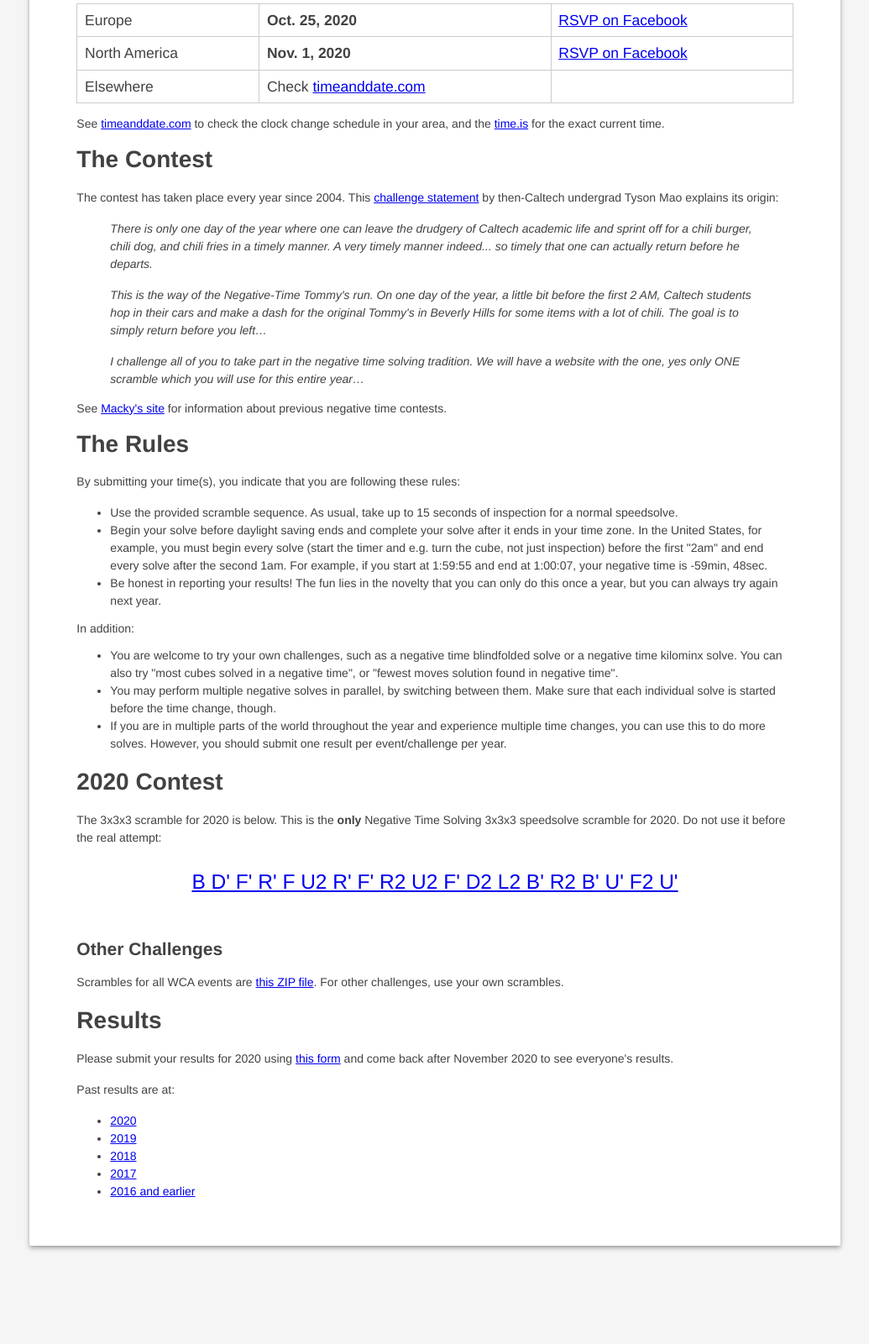
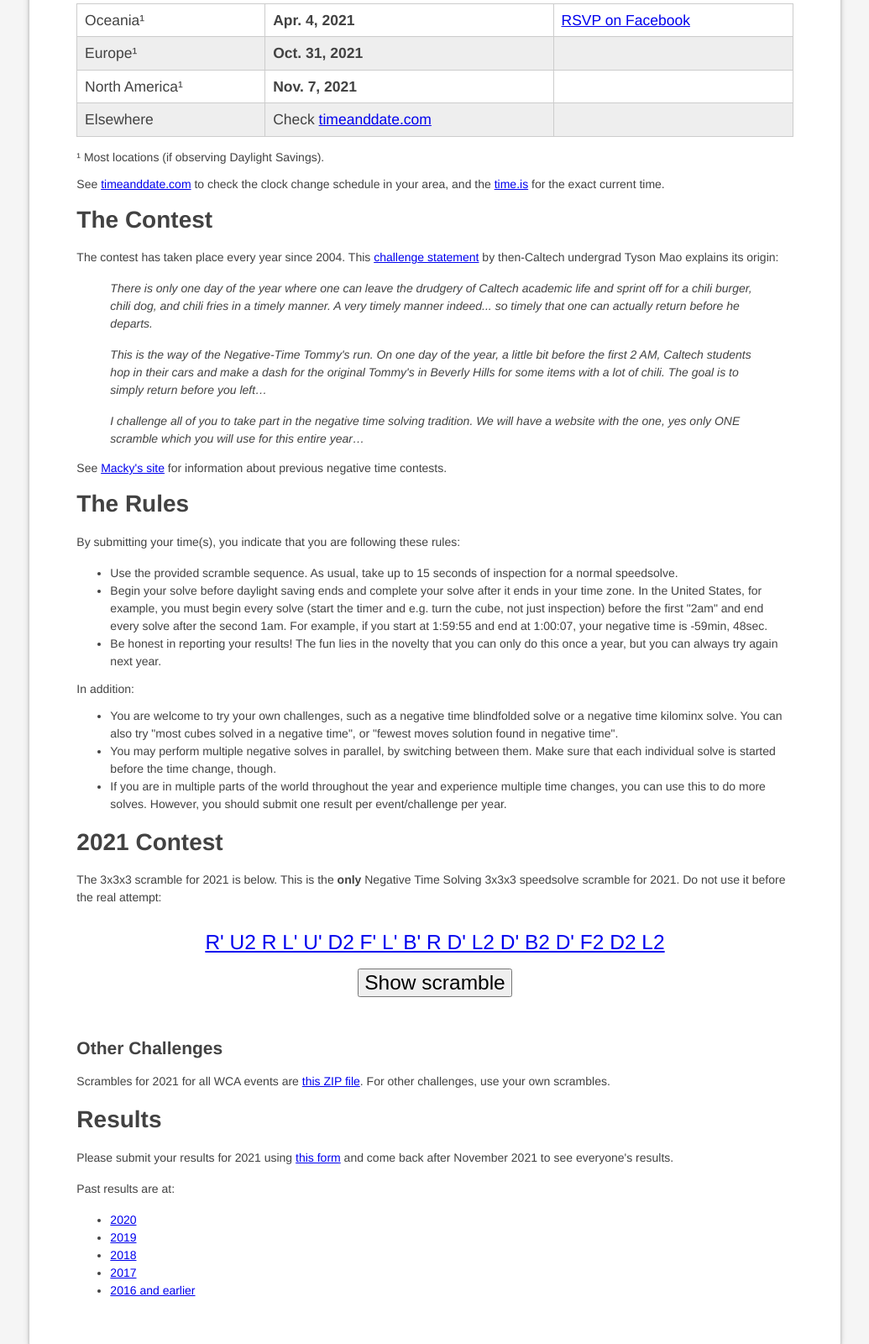
Before and after one commit to cubing/negative-time.cubing.net, a plain HTML site: page index.html in a window 1280 px wide. Shown: the part 499-2099 px from the top of the page at 84% size, without its empty margins (122-1157 px from the left). Before the commit the page ends 2062 px from the top, so only its background shows below. Drawn offline with Linux system fonts and the light colour scheme.

Commit message:
Update for 2021.

```diff
--- /dev/null
+++ b/2021/index.html
@@ -0,0 +1,73 @@
+<!doctype html>
+<html>
+
+<head>
+  <meta charset="utf-8" />
+  <meta name="viewport" content="initial-scale=0.5">
+  <title>Negative Time Solving Contest 2020</title>
+  <link rel="stylesheet" href="../style.css">
+  <link rel="shortcut icon" id="favicon" href="../img/favicon.gif" />
+  <style>
+    .content {
+      min-width: 512px;
+    }
+  </style>
+  <script src="https://cdn.cubing.net/esm/web_modules/cubing/twisty.js" type="module" defer></script>
+</head>
+
+<body>
+
+  <div class="header">
+    <a href="https://cubing.net/">cubing.net</a>&nbsp;→&nbsp;<a href="../">Negative Time</a>&nbsp;→&nbsp;2020
+  </div>
+  <div class="ribbon"></div>
+  <div class="content">
+
+    <h1 id="results">Negative Time Solving Contest 2021</h1>
+
+    <!-- Start of results-->
+    <!-- End or results -->
+
+    <h1>The Scrambles</h1>
+
+    <p>The 3x3x3 scramble for 2021 is below.</p>
+
+    <div class="scramble">
+      <a href="https://alg.cubing.net/?alg=R-_U2_R_L-_U-_D2_F-_L-_B-_R_D-_L2_D-_B2_D-_F2_D2_L2&view=playback">
+        R' U2 R L' U' D2 F' L' B' R D' L2 D' B2 D' F2 D2 L2
+      </a>
+      <div style="display: grid; place-content: center;">
+        <button
+        onclick="document.querySelector('#scramble-viewer').style.display
+        ='inherit'; this.remove();"
+          style="margin-top: 0.5em; font-size: 1em;"
+        >Show
+        scramble</button>
+        <twisty-player
+          id="scramble-viewer"
+          alg="R' U2 R L' U' D2 F' L' B' R D' L2 D' B2 D' F2 D2 L2"
+          style="width: 384px; display: none;"
+          visualization="2D"
+          control-panel="none"
+          background="none"
+        ></twisty-player>
+      </div>
+    </div>
+
+    <h2>Other Challenges</h2>
+
+    Scrambles for all WCA events are <a href="./scrambles-2021.zip">this ZIP
+    file</a>. For other challenges, use
+    your own scrambles.
+
+    <h1 id="results">Results</h1>
+
+    <p>Please submit your results for 2021 using <a
+        href="https://docs.google.com/forms/d/e/1FAIpQLSdci5GKWAkMVzJAlx96C-tXtecXDZ5Z8Von-MUKQItDMCpRdQ/viewform?usp=sf_link">this
+        form</a> and come
+      back after November 2021 to see everyone's results.</p>
+
+  </div>
+</body>
+
+</html>
--- a/index.html
+++ b/index.html
@@ -7,6 +7,7 @@
   <title>Negative Time Solving Contest</title>
   <link rel="stylesheet" href="style.css">
   <link rel="shortcut icon" id="favicon" href="../img/favicon.gif" />
+  <script src="https://cdn.cubing.net/esm/web_modules/cubing/twisty.js" type="module" defer></script>
 </head>
 
 <body>
@@ -36,22 +37,38 @@
           font-size: 1.25em;
         }
       </style>
-      <table class="events"><tr>
-        <td>Europe</td>
-        <td><b>Oct. 25, 2020</b></td>
-        <td><a href="https://www.facebook.com/events/1020956998366170/">RSVP
-            on Facebook</a></td>
-      </tr><tr></tr>
-      <td>North America</td>
-      <td><b>Nov. 1, 2020</b></td>
-      <td><a href="https://www.facebook.com/events/643650192996031/">RSVP
-          on Facebook</a></td>
-      </tr><tr></tr>
-      <td>Elsewhere</td>
-      <td>Check <a href="https://www.timeanddate.com/time/dst/events.html">timeanddate.com</a></td>
-      <td></td>
+      <table class="events">
+      <tr>
+        <td>Oceania¹</td>
+        <td><b>Apr. 4, 2021</b></td>
+        <td>
+          <a href="https://www.facebook.com/events/450500986089191/">RSVP on Facebook</a>
+          </td>
+      </tr>
+      <tr>
+        <td>Europe¹</td>
+        <td><b>Oct. 31, 2021</b></td>
+        <td>
+          <!-- <a href="https://www.facebook.com/events/1020956998366170/">RSVP on Facebook</a> -->
+        </td>
+      </tr>
+      <tr>
+        <td>North America¹</td>
+        <td><b>Nov. 7, 2021</b></td>
+        <td>
+          <!-- <a href="https://www.facebook.com/events/643650192996031/">RSVP on Facebook</a> -->
+          </td>
+      </tr>
+      <tr>
+        <td>Elsewhere</td>
+        <td>Check <a href="https://www.timeanddate.com/time/dst/events.html">timeanddate.com</a></td>
+        <td></td>
       </tr>
       </table>
+
+      <br>
+      ¹ Most locations (if observing Daylight Savings).
+      <br>
 
       <br>
       See <a href="http://www.timeanddate.com/time/dstevents.html">timeanddate.com</a> to check the clock change
@@ -108,30 +125,38 @@
     </ul>
 
 
-    <h1>2020 Contest</h1>
+    <h1>2021 Contest</h1>
 
-    <p>The 3x3x3 scramble for 2020 is below. This is the <b>only</b> Negative Time Solving 3x3x3 speedsolve scramble for
-      2020. Do not use it before the real attempt:</p>
+    <p>The 3x3x3 scramble for 2021 is below. This is the <b>only</b> Negative Time Solving 3x3x3 speedsolve scramble for
+      2021. Do not use it before the real attempt:</p>
 
     <div class="scramble">
-      <a href="https://alg.cubing.net/?alg=B_D-_F-_R-_F_U2_R-_F-_R2_U2_F-_D2_L2_B-_R2_B-_U-_F2_U-&view=playback">B D' F' R'
-        F U2 R' F' R2 U2 F' D2 L2 B' R2 B' U' F2 U'</a>
+      <a href="https://alg.cubing.net/?alg=R-_U2_R_L-_U-_D2_F-_L-_B-_R_D-_L2_D-_B2_D-_F2_D2_L2&view=playback">
+        R' U2 R L' U' D2 F' L' B' R D' L2 D' B2 D' F2 D2 L2
+      </a>
+      <div style="display: grid; place-content: center;">
+        <button onclick="document.querySelector('#scramble-viewer').style.display
+            ='inherit'; this.remove();" style="margin-top: 0.5em; font-size: 1em;">Show
+          scramble</button>
+        <twisty-player id="scramble-viewer" alg="R' U2 R L' U' D2 F' L' B' R D' L2 D' B2 D' F2 D2 L2"
+          style="width: 384px; display: none;" visualization="2D" control-panel="none" background="none"></twisty-player>
+      </div>
     </div>
-
 
     <h2>Other Challenges</h2>
 
-    <p>Scrambles for all WCA events are <a href="./2020/scrambles-2020.zip">this ZIP file</a>. For other challenges, use
+    <p>Scrambles for 2021 for all WCA events are <a href="./2021/scrambles-2021.zip">this ZIP file</a>. For other challenges, use
       your own scrambles.</p>
 
     <h1 id="results">Results</h1>
 
-    <p>Please submit your results for 2020 using <a href="https://docs.google.com/forms/d/e/1FAIpQLSdkPZf4hpDmHTwAYADpXES_pnib0Qe0tf97wZXN4jGHaIZ38A/viewform?usp=sf_link">this form</a> and come
-      back after November 2020 to see everyone's results.</p>
+    <p>Please submit your results for 2021 using <a href="https://docs.google.com/forms/d/e/1FAIpQLSdci5GKWAkMVzJAlx96C-tXtecXDZ5Z8Von-MUKQItDMCpRdQ/viewform?usp=sf_link">this form</a> and come
+      back after November 2021 to see everyone's results.</p>
 
     <p>Past results are at:</p>
 
-    <ul><li><a href="./2020/">2020</a></li>
+    <ul>
+      <li><a href="./2020/">2020</a></li>
       <li><a href="./2019/">2019</a></li>
       <li><a href="./2018/">2018</a></li>
       <li><a href="./2017/">2017</a></li>
```
Also changed, not shown: 2018/index.html (+3 -1 lines), 2019/index.html (+2 -1 lines), 2020/index.html (+3 -3 lines), 1 other file.
